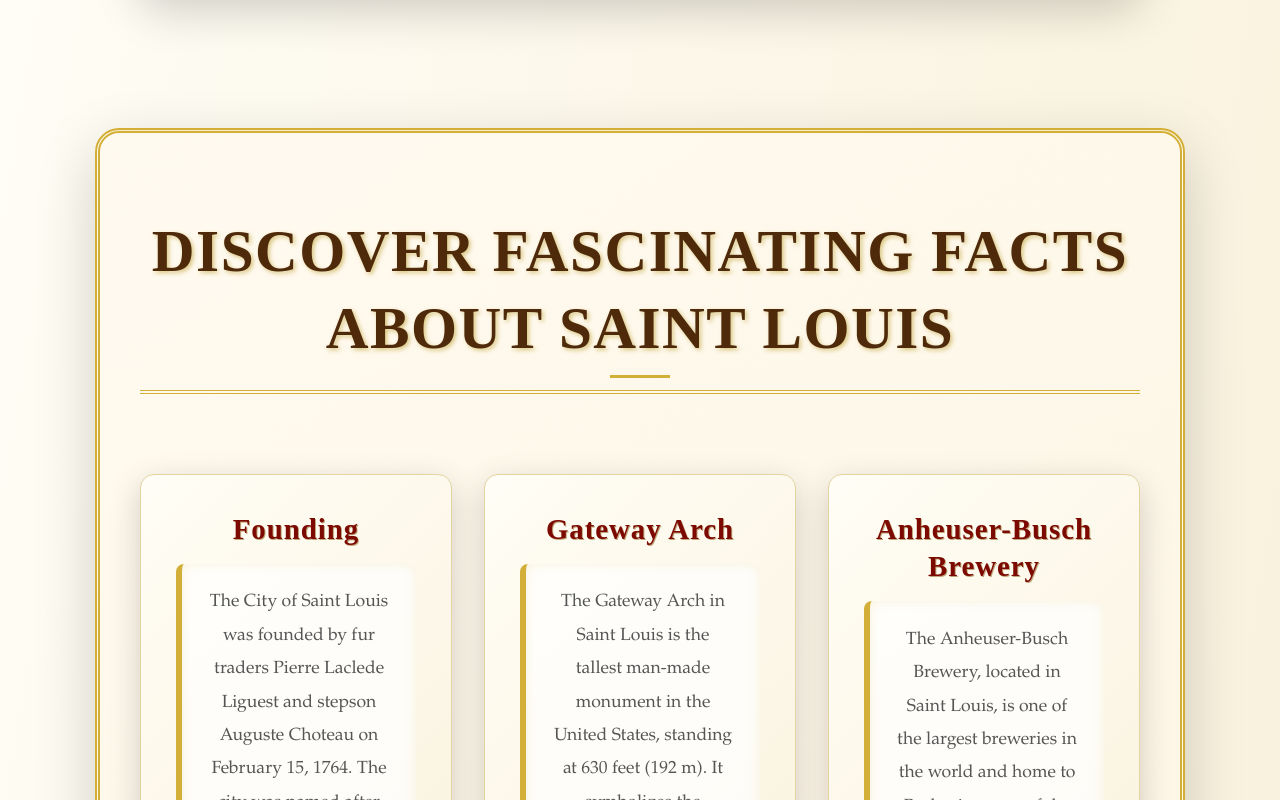
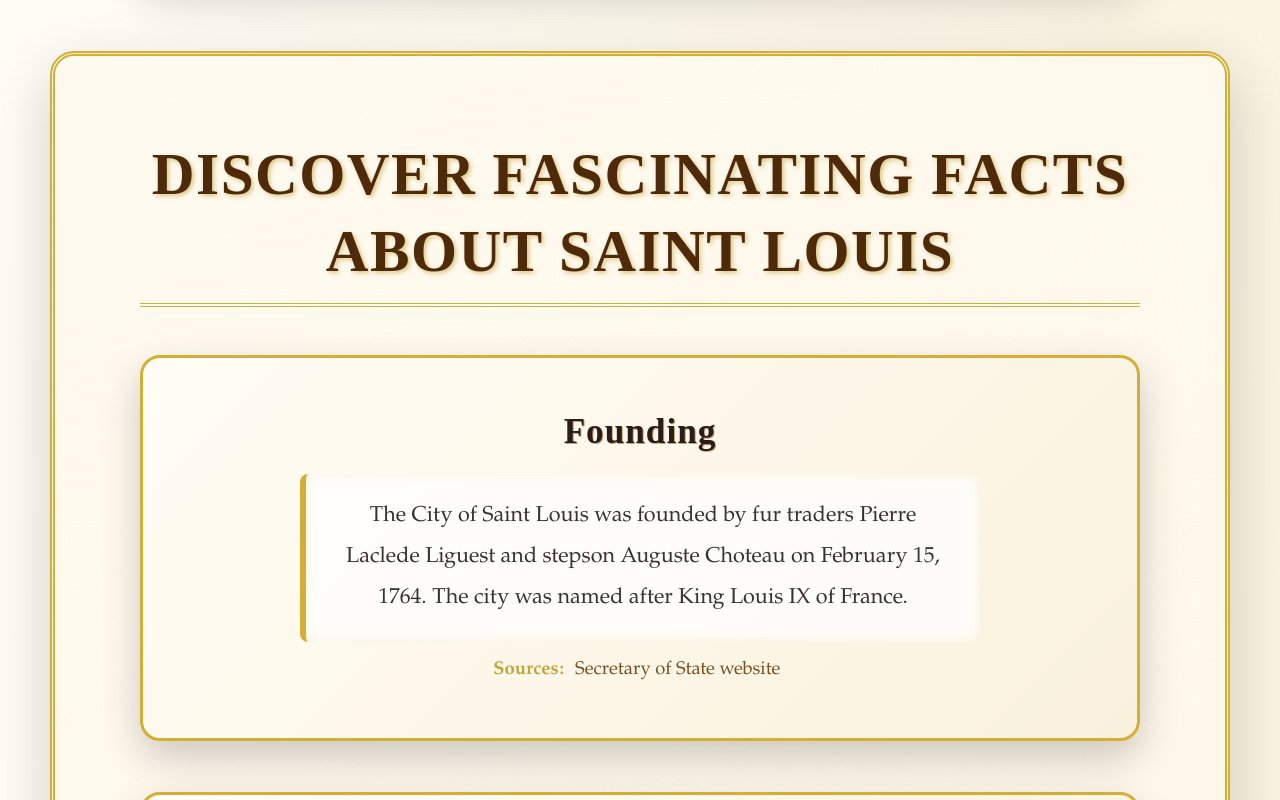
Before and after one commit to mcckyle/saint-louis-facts, a React (Vite) app: page / in a window 1280 px wide. Shown: the part 1400-2200 px from the top of the page. Built offline with nearby package versions, Linux system fonts and the light colour scheme; a web font is replaced by a local one.

Commit message:
Clean up some styles for consistency purposes.

```diff
--- a/src/App.css
+++ b/src/App.css
@@ -6,7 +6,7 @@
     --primary-dark: #4a0601;
     --accent-color: #d4af37; /* Color: Gold. */
     --text-color: #2c2c2c;
-    --subtle-text: #555;
+
     --bg-color: #fffdf7;
     --white: #ffffff;
     --shadow: 0 10px 32px rgba(0, 0, 0, 0.18);
@@ -17,11 +17,11 @@
     --body-font: 'Georgia', 'Times New Roman', serif;
 }
 
-/* App container styles. */
+/* Root App Container Styles. */
 #root
 {
     max-width: 1280px;
-    margin: 0 auto;
+    margin: 3rem auto;
     padding: 3rem;
     background: linear-gradient(to bottom right, #fffef8, #f6ebcf);
     border-radius: var(--border-radius);
@@ -30,21 +30,20 @@
     text-align: center;
 }
 
-/* Header styles. */
+/* Global Heading Styles. */
 h1, h2, h3
 {
     font-family: var(--heading-font);
     font-weight: 700;
+    text-shadow: 1px 1px 0 var(--accent-color);
     line-height: 1.3;
-    text-shadow: 1px 1px 0 #bfa437;
 }
 
 h1
 {
-    font-size: 3.2rem;
+    font-size: 3rem;
     color: var(--primary-color);
-/*    text-shadow: 1px 1px 2px rgba(0, 0, 0, 0.1);*/
-    letter-spacing: 1.2px;
+    letter-spacing: 1px;
     text-transform: uppercase;
 }
 
@@ -55,29 +54,19 @@
     border-bottom: 2px solid var(--accent-color);
     display: inline-block;
     padding-bottom: 0.5rem;
-/*    position: relative;*/
 }
 
-h2::after
-{
-    content: '';
-    display: block;
-    width: 60px;
-    margin: 0.5rem auto 0;
-    border-bottom: 3px solid var(--accent-color);
-}
-
-/* Button styles. */
+/* Site-wide Button Styles. */
 button
 {
     background: linear-gradient(to right, #d4af37, #c89e25);
     color: var(--white);
     border: none;
-    padding: 1rem 2.25rem;
-    font-size: 1.05rem;
+    padding: 1rem 2rem;
+    font-size: 1rem;
     font-family: var(--heading-font);
     font-weight: bold;
-    letter-spacing: 0.6px;
+    letter-spacing: 0.5px;
     border-radius: 50px;
     text-transform: uppercase;
     cursor: pointer;
@@ -87,128 +76,8 @@
 
 button:hover
 {
-    background-color: linear-gradient(to right, #b8860b, #a97d00);
+    background: linear-gradient(to right, #b8860b, #a97d00);
     transform: scale(1.05) translateY(-2px);
-}
-
-/* Header (fallback) styles. */
-header
-{
-    background: linear-gradient(135deg, var(--primary-color), var(--accent-color));
-    padding: 2rem 0;
-    color: var(--white);
-    border-radius: var(--border-radius);
-}
-
-header h1
-{
-    font-size: 2.8rem;
-/*    color: var(--white);
-    text-transform: uppercase;*/
-}
-
-header p
-{
-    font-size: 1.15rem;
-    color: #f7fe37;
-}
-
-/* Fact List stylings. */
-ul.fact-list
-{
-    list-style: none;
-    padding: 0;
-    margin: 2rem 0;
-    display: grid;
-    grid-template-columns: repeat(auto-fit, minmax(280px, 1fr));
-    gap: 2rem;
-    /*padding-top: 2rem;*/
-}
-
-li.fact-item
-{
-    background-color: var(--bg-color);
-    padding: 2.2rem;
-    border-radius: var(--border-radius);
-    border: 1px solid #e3d4a1;
-    box-shadow: var(--shadow);
-    transition: transform 0.3s ease, box-shadow 0.3s ease;
-}
-
-li.fact-item:hover
-{
-    transform: translateY(-8px) scale(1.02);
-    box-shadow: 0 14px 24px rgba(0, 0, 0, 0.2);
-}
-
-.fact-item h3
-{
-    font-size: 1.8rem;
-    color: var(--primary-color);
-    margin-bottom: 1rem;
-}
-
-.fact-item p
-{
-    font-size: 1.1rem;
-    color: var(--subtle-text);
-}
-
-/* Interactive Section styles. */
-#interactive
-{
-    margin-top: 4rem;
-    padding: 2rem;
-    background-color: #f4f0de;
-    border-radius: var(--border-radius);
-    box-shadow: var(--shadow);
-}
-
-#interactive button
-{
-    padding: 1.2rem 2.5rem;
-    font-size: 1.2rem;
-    border-radius: 50px;
-}
-
-#interactive p
-{
-    margin-top: 1.5rem;
-    font-size: 1.1rem;
-    color: var(--text-color);
-}
-
-/* Footer Section styles. */
-footer
-{
-    margin-top: 4rem;
-    padding: 2.5rem 1rem;
-    background: linear-gradient(to right, var(--primary-dark), #1a0e03);
-    color: #f4f1e8;
-    font-size: 1rem;
-    font-family: var(--body-font);
-    letter-spacing: 0.4px;
-    box-shadow: 0 -10px 30px rgba(0, 0, 0, 0.1);
-}
-
-footer p
-{
-    margin: 0 auto;
-    max-width: 880px;
-    font-size: 1.05rem;
-}
-
-footer a
-{
-    color: var(--accent-color);
-    text-decoration: none;
-    font-weight: 500;
-}
-
-footer a:hover
-{
-    text-decoration: underline;
-    color: #f2c84b;
 }
 
 /* Accessibility styles. */
--- a/src/index.css
+++ b/src/index.css
@@ -1,15 +1,14 @@
-/*Filename: index.css */
+/* Filename: index.css */
 
-/* Reset and base transition. */
+/* CSS Reset and Base Transition. */
 *
 {
     box-sizing: border-box;
     margin: 0;
     padding: 0;
-    transition: all 0.3s ease;
 }
 
-/* Global styles. */
+/* Global Document Styling. */
 html
 {
     scroll-behavior: smooth;
@@ -17,25 +16,18 @@
 
 body
 {
-    font-family: 'Playfair Display', 'Garamond', serif; /* Unified font for consistency */
+    font-family: 'Playfair Display', 'Garamond', serif; /* Unified font for consistency. */
     background: linear-gradient(145deg, #fdf6e3, #f8e7c4);
     background-attachment: fixed;
     background-size: cover;
-    background-position: center;
     color: #2c2c2c;
     line-height: 1.75;
+    min-height: 100vh;
+    display: flex;
+    justify-content: center;
 }
 
-main
-{
-    display: flex;
-    flex-direction: column;
-    align-items: center;
-    /*justify-content: center;*/
-    padding: 3rem 1rem;
-}
-
-/* Container. */
+/* Layout Container Utility Styling. */
 .container
 {
     width: 92%;
@@ -44,42 +36,16 @@
     padding: 2rem 0; /* Added padding for spacing. */
 }
 
-/* Global heading styles. */
-h1, h2, h3, h4
+/* Paragraph Global Styles. */
+p
 {
-    font-family: 'Playfair Display', 'Garamond', serif;
-    color: #472e10;
-    letter-spacing: 0.6px;
-    line-height: 1.4;
-    font-weight: 700;
-    text-shadow: 1px 1px 0 #d4af37;
+    font-size: 1.1rem;
+    line-height: 1.8;
+    color: #3a2f2f;
+    margin-bottom: 1.5rem;
 }
 
-h1
-{
-    font-size: 3.25rem;
-}
-
-h1
-{
-    font-size: 2.5rem;
-}
-
-/* Paragraph styles. */
-p
-{
-    font-size: 1.2rem;
-    line-height: 1.9;
-    color: #3a2f2f;
-    margin: 0 auto 1.6rem;
-    max-width: 860px;
-    background: rgba(255, 255, 255, 0.75);
-    padding: 0.8rem 1.2rem;
-    border-radius: 10px;
-    box-shadow: inset 0 0 6px rgba(212, 175, 55, 0.08);
-}
-
-/* Utilities. */
+/* Fade-in Animation Styling. */
 .fade-in
 {
     opacity: 0;
```
